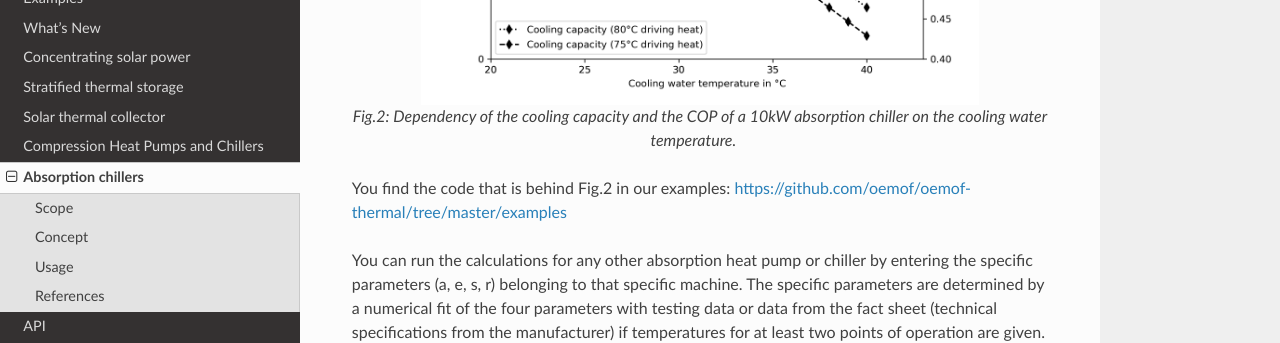
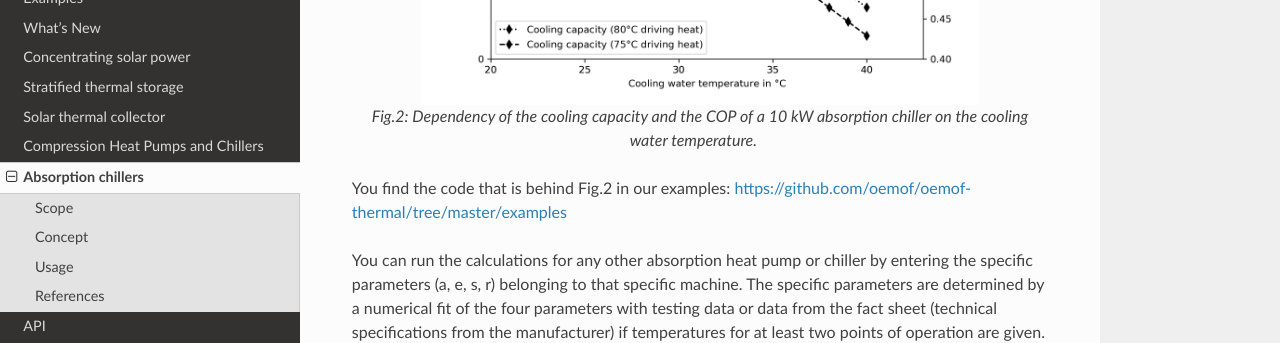
Before and after one commit to oemof/oemof-thermal, a Sphinx documentation site: the page built from docs/absorption_chillers.rst, in a window 1280 px wide and 900 px high, scrolled down 2964 px. Shown: the part 151-494 px from the top of the window. Built offline with Sphinx 7.4.7 and the Read the Docs theme 2.0.0, drawn with Linux system fonts in a browser that asks for light colours; formulas are drawn with MathJax 3; pages that are not in the unit, such as notebooks, are missing from menus.

Commit message:
Update docu

```diff
--- a/docs/absorption_chillers.rst
+++ b/docs/absorption_chillers.rst
@@ -145,7 +145,7 @@ absorber and condenser.
     :align: center
     :figclass: align-center
 
-    Fig.2: Dependency of the cooling capacity and the COP of a 10kW absorption
+    Fig.2: Dependency of the cooling capacity and the COP of a 10 kW absorption
     chiller on the cooling water temperature.
 
 You find the code that is behind Fig.2 in our examples:
```
